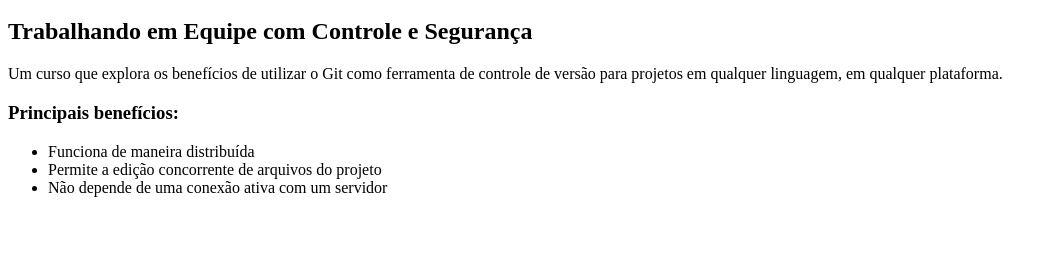
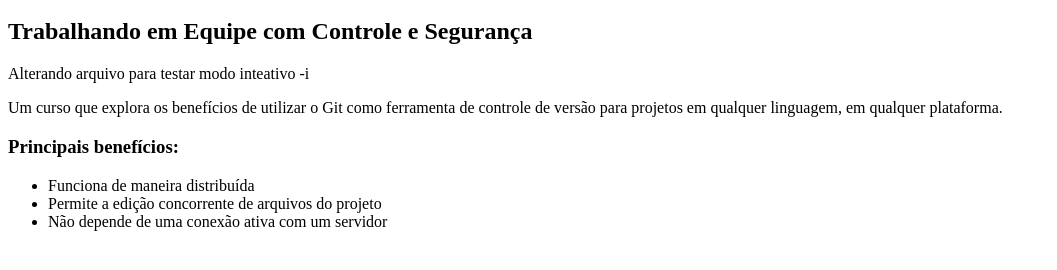
Before and after one commit to aristoteleso/curso-git, a plain HTML site: page index.html in a window 1280 px wide. Shown: the part 48-318 px from the top of the page, without its empty margins (0-1057 px from the left). Drawn offline with Linux system fonts and the light colour scheme.

Commit message:
Marcando alterações interativamente

```diff
--- a/index.html
+++ b/index.html
@@ -5,6 +5,8 @@
 	<body>
         	<h1>Git</h1>
 	        <h2>Trabalhando em Equipe com Controle e Segurança</h2>
+
+		<p>Alterando arquivo para testar modo inteativo -i</p>
 
         	<p>Um curso que explora os benefícios de utilizar o Git como ferramenta de controle de versão para projetos em qualquer linguagem, em qualquer plataforma.</p>
 
```
